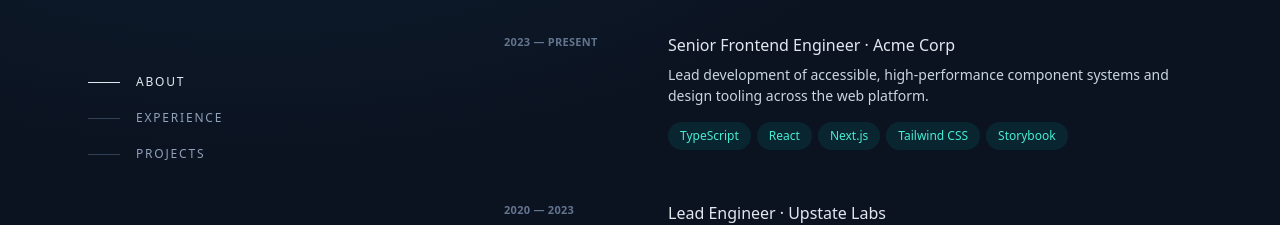
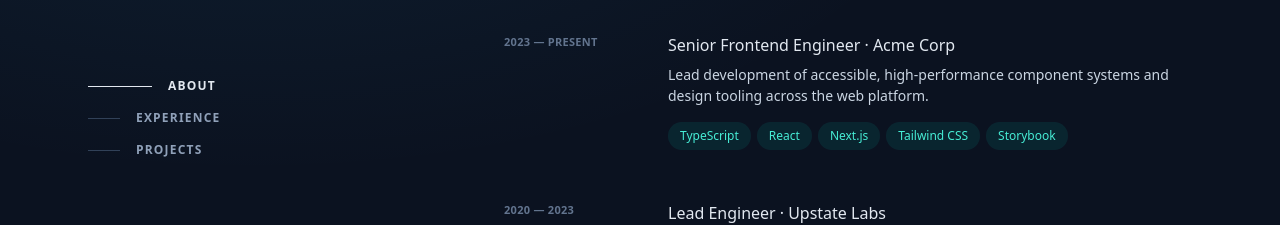
Before and after one commit to dk5761/portfolio, a Next.js app: page / in a window 1280 px wide. Shown: the part 350-575 px from the top of the page. Built offline with nearby package versions, Linux system fonts and the light colour scheme.

Commit message:
sidebar animations

```diff
--- a/src/components/LeftSidebar.tsx
+++ b/src/components/LeftSidebar.tsx
@@ -31,25 +31,26 @@
             {items.map((i) => {
               const isActive = activeId === i.id;
               return (
-                <li key={i.id}>
+                <li key={i.id} className="m-0">
                   <a
                     href={`#${i.id}`}
-                    className="group flex items-center gap-4"
+                    className="group flex items-center py-2"
+                    aria-current={isActive ? "true" : undefined}
                   >
                     <span
                       className={
-                        "h-px w-8 transition-colors " +
+                        "nav-indicator mr-4 h-px transition-all motion-reduce:transition-none " +
                         (isActive
-                          ? "bg-slate-200"
-                          : "bg-slate-700 group-hover:bg-slate-500")
+                          ? "w-16 bg-slate-200"
+                          : "w-8 bg-slate-700 group-hover:w-16 group-focus-visible:w-16 group-hover:bg-slate-200 group-focus-visible:bg-slate-200")
                       }
                     />
                     <span
                       className={
-                        "uppercase tracking-[0.15em] text-xs transition-colors " +
+                        "nav-text text-xs font-bold uppercase tracking-widest transition-colors " +
                         (isActive
                           ? "text-slate-200"
-                          : "text-slate-400 group-hover:text-slate-200")
+                          : "text-slate-400 group-hover:text-slate-200 group-focus-visible:text-slate-200")
                       }
                     >
                       {i.label}
```
